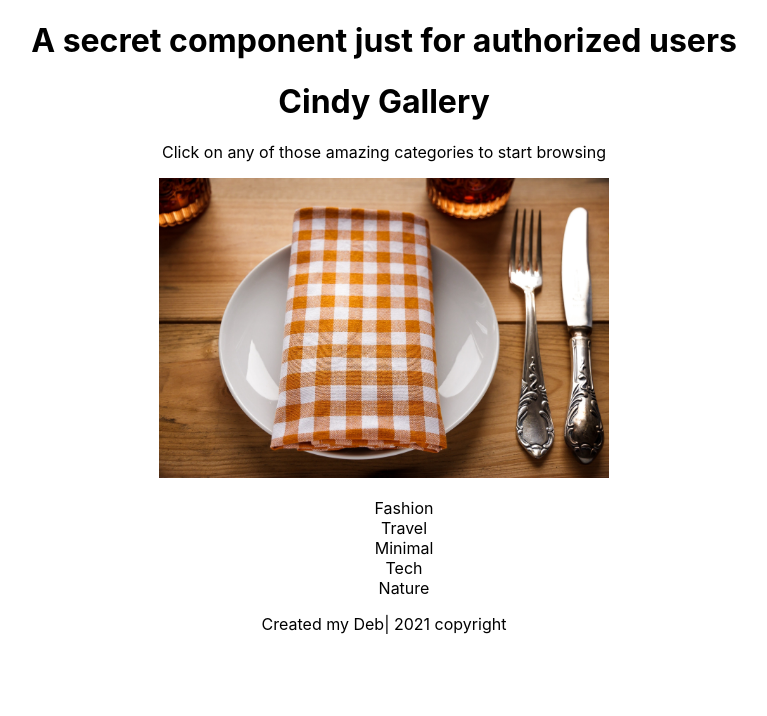
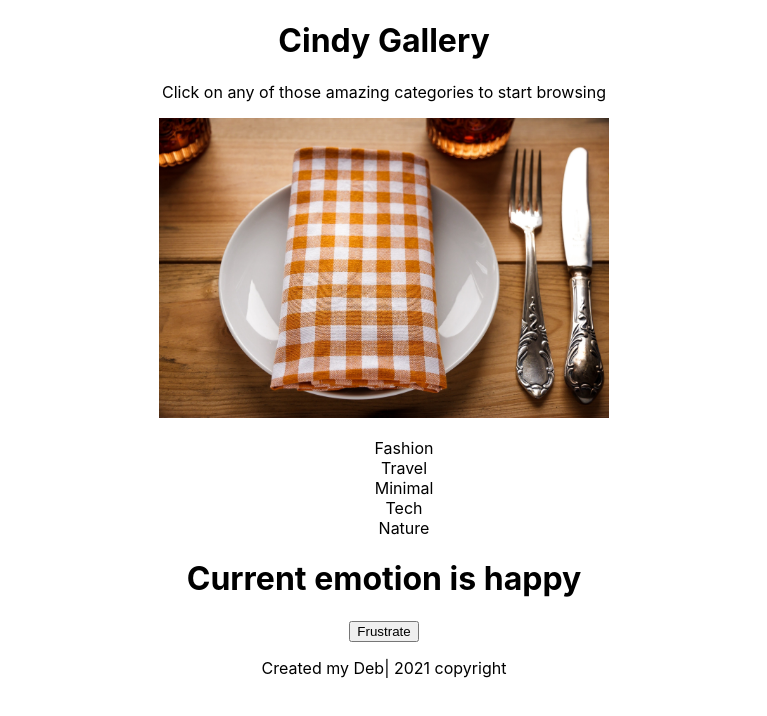
Before and after one commit to Debbyermel/gallery-react, a React (Create React App) app: page / in a window 1280 px wide. Shown: the top 716 px of the page, without its empty margins (256-1023 px from the left). Built offline with nearby package versions, Linux system fonts and the light colour scheme.

Commit message:
UseState hook

```diff
--- a/src/App.js
+++ b/src/App.js
@@ -1,14 +1,6 @@
-import React from "react";
+import React, {useState} from "react";
 import "./App.css";
 import restaurant from "./restaurant.jpg"
-
-function SecretComponent() {
-  return <h1> A secret component just for authorized users</h1>
-}
-
-function RegularComponent() {
-  return <h1> A regular component for all users</h1>
-}
 
 function Header(props) {
   return (
@@ -49,17 +41,18 @@
 
 const categoriesObjects = categories.map((category, i) => ({ id: i, title: category }));
 
-function App(props) {
-  if (props.authorized) {
+function App() {
+  const [emotion, setEmotion] = useState("happy");
+
   return (
     <div className="App">
-        {props.authorized ? <SecretComponent /> : <RegularComponent />}
       <Header name="Cindy" />
       <MainSection adjective="amazing" categories={categoriesObjects} />
+      <h1>Current emotion is {emotion}</h1>
+      <button onClick={() => setEmotion("frustrated")}>Frustrate</button>
       <Footer year={new Date().getFullYear()} />
     </div>
   )
 }
-}
 
 export default App;
--- a/src/index.js
+++ b/src/index.js
@@ -3,7 +3,18 @@
 import './index.css';
 import App from "./App";
 
+const checklist = ["sunglass", "bikini", "sandals", "sunscreen"];
+console.log(checklist[1]);
+
+//array destructuring
+const [mostImportanteItem] = ["sunglass", "bikini", "sandals", "sunscreen"];
+const [, , sandals] = ["sunglass", "bikini", "sandals", "sunscreen"];
+console.log(mostImportanteItem);
+console.log(sandals);
+
+
+
 ReactDOM.render(
-  <App authorized={true} />,
+  <App />,
   document.getElementById('root')
 );
```
Lines whose indentation alone changed are shown as unchanged.
